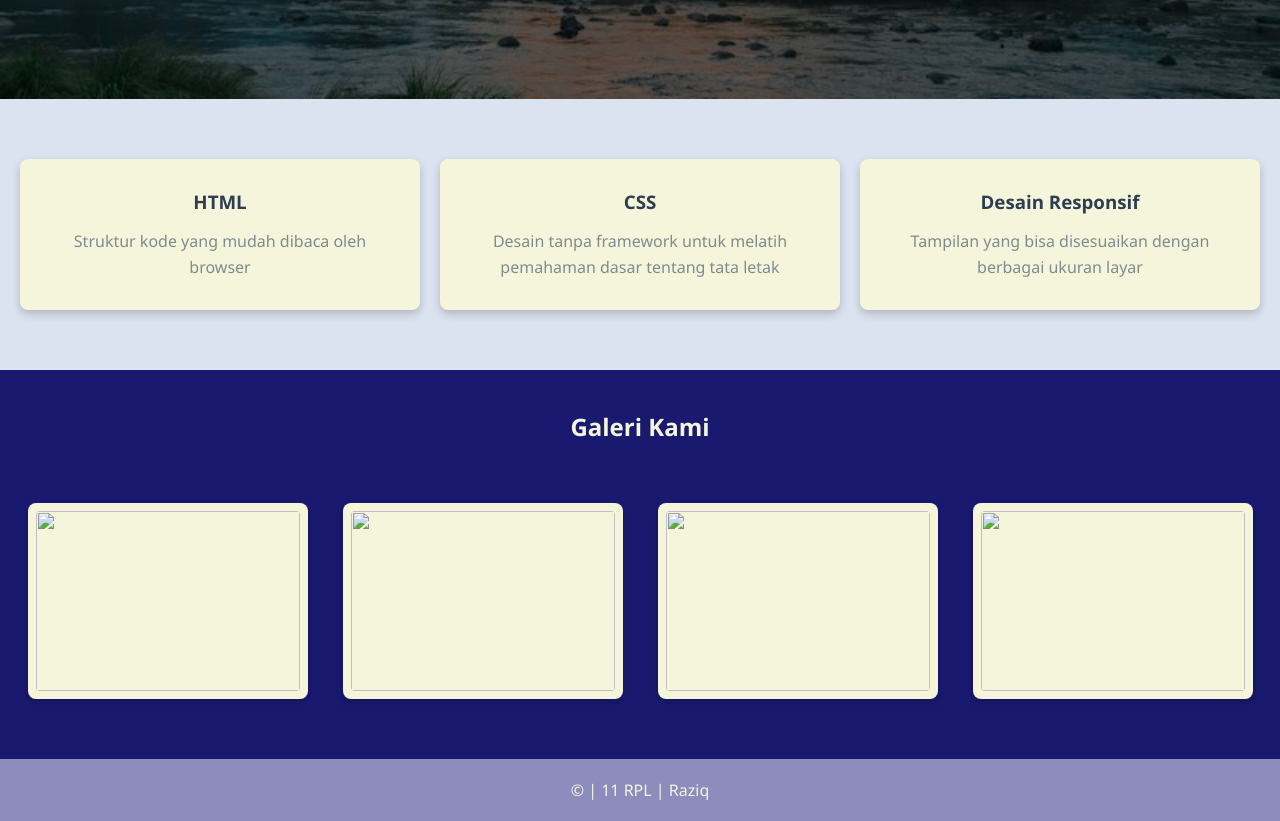
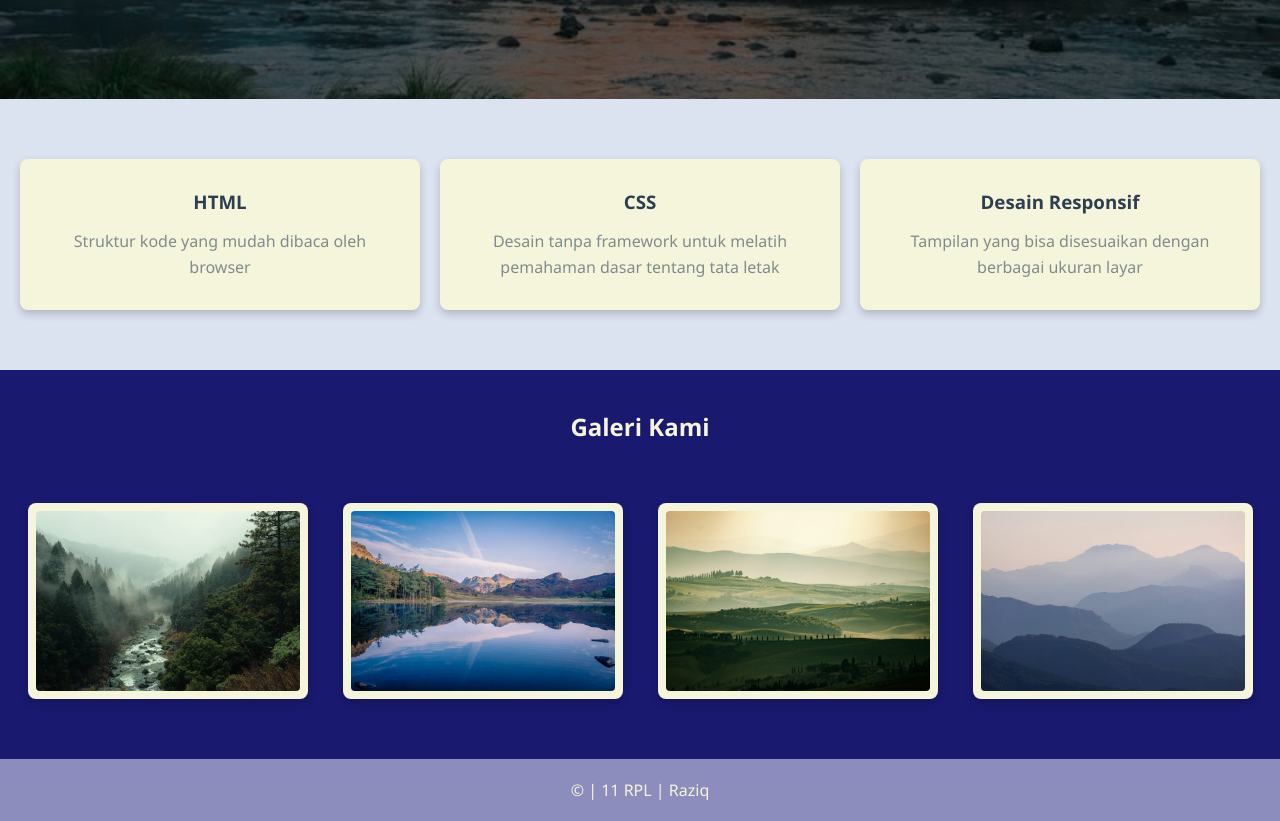
Before and after one commit to rennaeieii/website-saya, a plain HTML site: page index.html in a window 1280 px wide. Shown: the part 624-1445 px from the top of the page. Drawn offline with Linux system fonts and the light colour scheme; files whose address does not match are found by name.

Commit message:
Remove 'Asset/' prefix from image sources

```diff
--- a/index.html
+++ b/index.html
@@ -53,16 +53,16 @@
   <section id="galeri" class="pict">
 
     <div class="galeri-box">
-      <img src="Asset/pict2.jpeg">
+      <img src="pict2.jpeg">
     </div>
     <div class="galeri-box">
-      <img src="Asset/pict3.jpeg">
+      <img src="pict3.jpeg">
     </div>
     <div class="galeri-box">
-      <img src="Asset/pict4.jpeg">
+      <img src="pict4.jpeg">
     </div>
     <div class="galeri-box">
-      <img src="Asset/pict5.jpeg">
+      <img src="pict5.jpeg">
     </div>
   </section>
 
```
